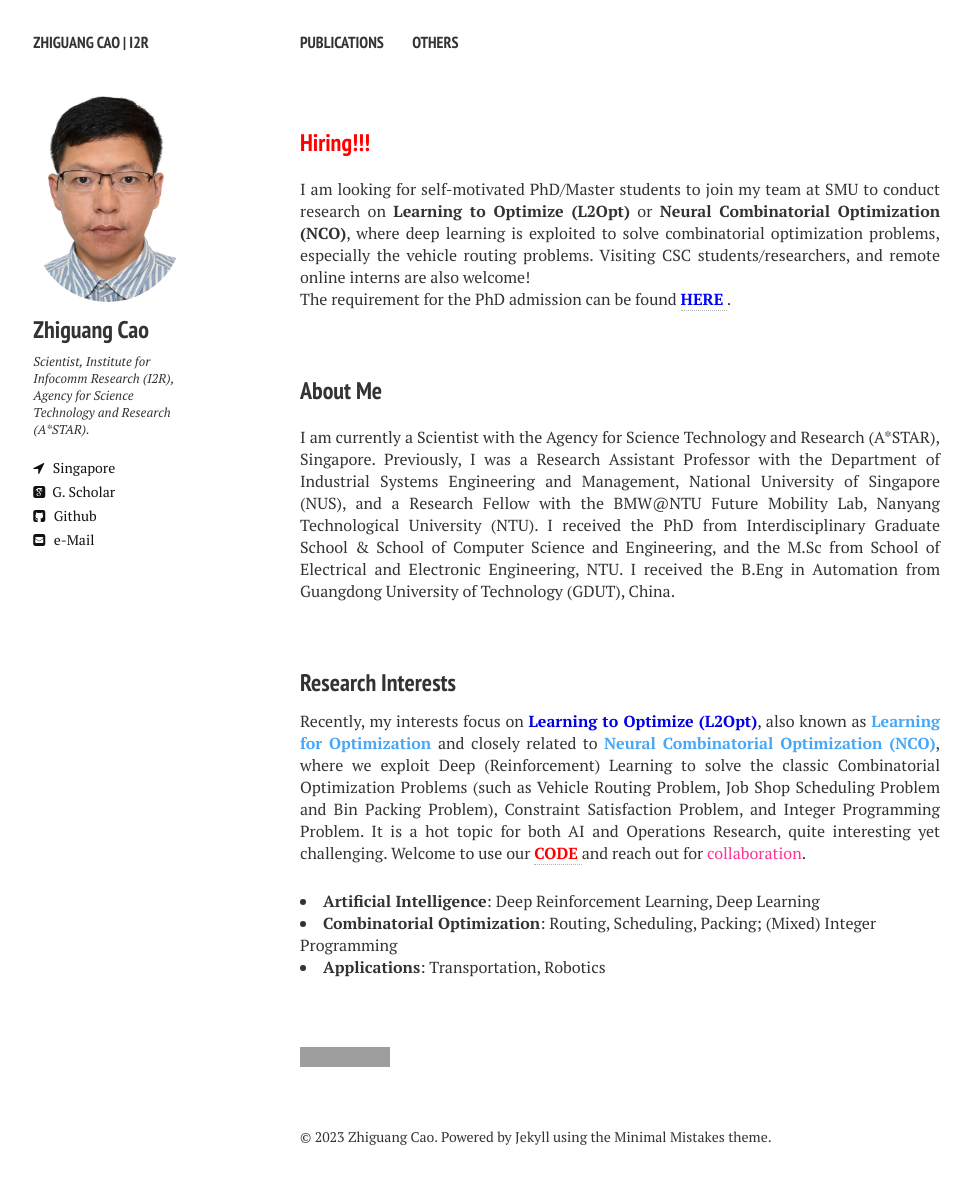
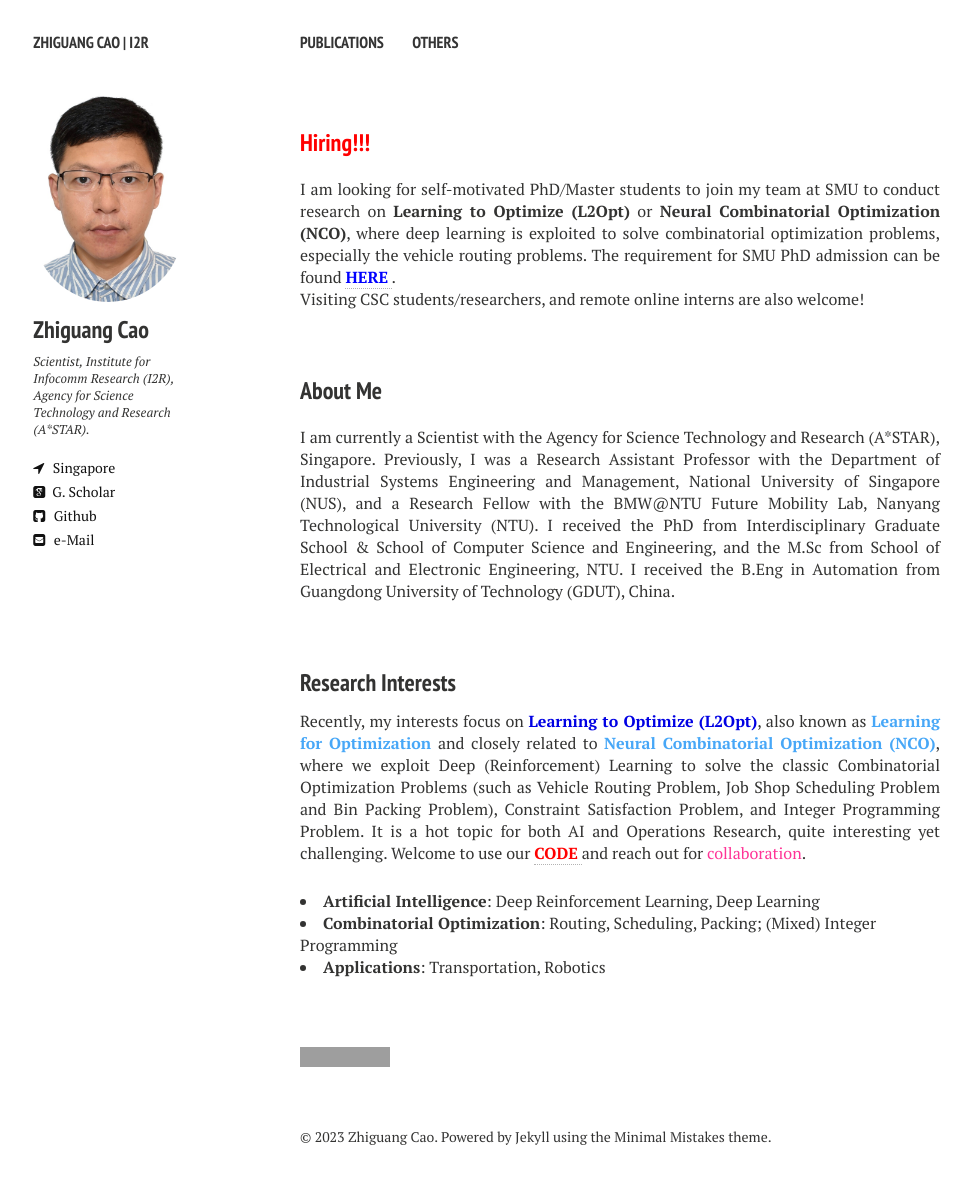
Before and after one commit to zhiguangcaosg/zhiguangcaosg.github.io, a Jekyll site: the page built from index.md, in a window 1280 px wide. Shown: the whole page, without its empty margins (20-992 px from the left). Built offline with Jekyll 4.4.1, drawn with Linux system fonts in a browser that asks for light colours; nearby versions of some CDN libraries; grey boxes are pictures that could not be loaded.

Commit message:
Update index.md

```diff
--- a/index.md
+++ b/index.md
@@ -6,9 +6,9 @@ image: banner1.png
 ---
 <h3 style="margin-bottom:0px;padding-top:20px;color:#FF0000">Hiring!!!</h3> <br>
 
-<p align="justify">I am looking for self-motivated PhD/Master students to join my team at SMU to conduct research on <b>Learning to Optimize (L2Opt)</b> or <b>Neural Combinatorial Optimization (NCO)</b>, where deep learning is exploited to solve combinatorial optimization problems, especially the vehicle routing problems. Visiting CSC students/researchers, and remote online interns are also welcome! </p>
+<p align="justify">I am looking for self-motivated PhD/Master students to join my team at SMU to conduct research on <b>Learning to Optimize (L2Opt)</b> or <b>Neural Combinatorial Optimization (NCO)</b>, where deep learning is exploited to solve combinatorial optimization problems, especially the vehicle routing problems. The requirement for SMU PhD admission can be found <a href="https://scis.smu.edu.sg/programmes/PhD/admission-fees-scholarships"  target="_blank"> <font color="#0000FF"><b>HERE</b> </font></a>.  </p>
 
-<p align="justify">The requirement for the PhD admission can be found <a href="[https://zhiguangcaosg.github.io/publications/](https://scis.smu.edu.sg/programmes/PhD/admission-fees-scholarships)"  target="_blank"> <font color="#0000FF"><b>HERE</b> </font></a>. </p>
+<p align="justify">Visiting CSC students/researchers, and remote online interns are also welcome! </p>
 <!-- and I also hold an Associate Professor position with GDUT for a short period-->
 <br />
 
```
